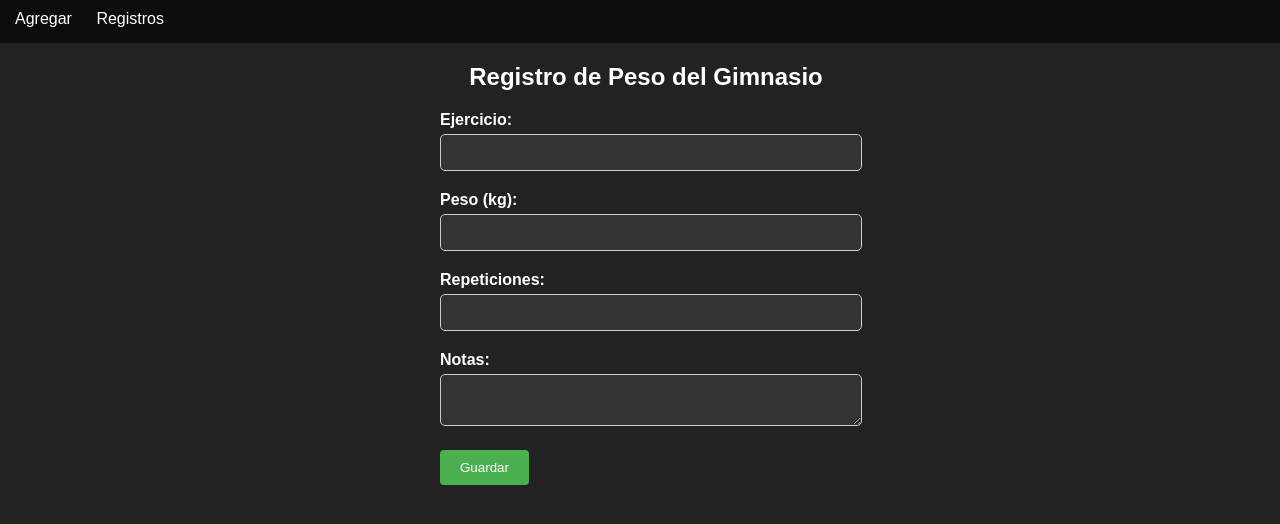
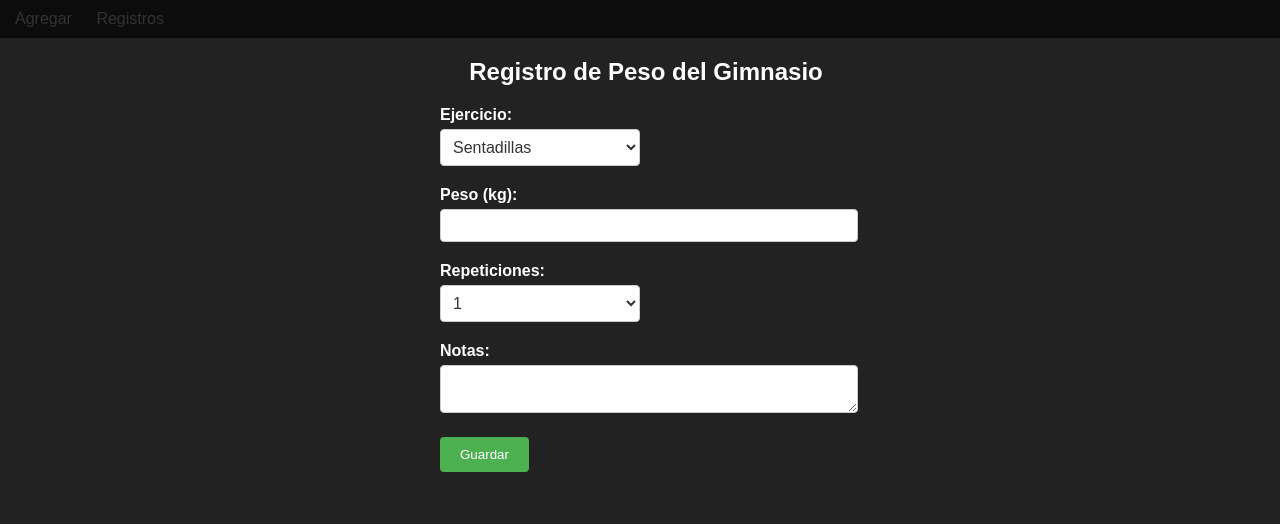
Before and after one commit to JuanEspindola2/IdealWeight, a PHP site: page /index.html in a window 1280 px wide. Shown: the top 524 px of the page. Run offline with PHP 8.4, Linux system fonts and the light colour scheme.

Commit message:
modificando form de pesos

```diff
--- a/index.html
+++ b/index.html
@@ -20,7 +20,21 @@
         <form action="index.php" method="POST">
             <div class="form-group">
                 <label for="exercise-name">Ejercicio:</label>
-                <input type="text" id="exercise-name" name="exercise-name" required>
+                <div class="custom-select">
+                    <select id="exercise-name" name="exercise-name">
+                        <option value="sentadillas">Sentadillas</option>
+                        <option value="press-banca">Press de banca</option>
+                        <option value="curl-biceps">Curl de bíceps</option>
+                        <option value="press-hombros">Press de hombros</option>
+                        <option value="plancha">Plancha</option>
+                        <option value="zancadas">Zancadas</option>
+                        <option value="dominadas">Dominadas</option>
+                        <option value="fondos">Fondos de tríceps</option>
+                        <option value="peso-muerto">Peso muerto</option>
+                        <option value="abdominales">Abdominales</option>
+                    </select>
+                </div>
+
             </div>
             <div class="form-group">
                 <label for="weight">Peso (kg):</label>
@@ -28,7 +42,41 @@
             </div>
             <div class="form-group">
                 <label for="repetitions">Repeticiones:</label>
-                <input type="number" id="repetitions" name="repetitions" required>
+                <div class="custom-select">
+                    <select name="repetitions" id="repetitions">
+                        <option value="1">1</option>
+                        <option value="2">2</option>
+                        <option value="3">3</option>
+                        <option value="4">4</option>
+                        <option value="5">5</option>
+                        <option value="6">6</option>
+                        <option value="7">7</option>
+                        <option value="8">8</option>
+                        <option value="9">9</option>
+                        <option value="10">10</option>
+                        <option value="11">11</option>
+                        <option value="12">12</option>
+                        <option value="13">13</option>
+                        <option value="14">14</option>
+                        <option value="15">15</option>
+                        <option value="16">16</option>
+                        <option value="17">17</option>
+                        <option value="18">18</option>
+                        <option value="19">19</option>
+                        <option value="20">20</option>
+                        <option value="21">21</option>
+                        <option value="22">22</option>
+                        <option value="23">23</option>
+                        <option value="24">24</option>
+                        <option value="25">25</option>
+                        <option value="26">26</option>
+                        <option value="27">27</option>
+                        <option value="28">28</option>
+                        <option value="29">29</option>
+                        <option value="30">30</option>
+                    </select>
+                </div>
+
             </div>
             <div class="form-group">
                 <label for="notes">Notas:</label>
--- a/index.php
+++ b/index.php
@@ -47,6 +47,7 @@ if ($_SERVER["REQUEST_METHOD"] == "POST") {
 
         if ($conn->query($sql) === TRUE) {
             echo "El registro se ha insertado correctamente.";
+
             // Redireccionar al mismo archivo para evitar el reenvío del formulario
             header("Location: ".$_SERVER['PHP_SELF']);
             exit();
--- a/styles.css
+++ b/styles.css
@@ -126,75 +126,29 @@ h2{
   margin-left: 12px;
   text-align: center;
 }
-
-a {
-  color: #fff;
-  text-decoration: none;
+/* Estilos personalizados para el select */
+.custom-select {
+  display: inline-block;
+  position: relative;
+  font-family: Arial, sans-serif;
 }
 
-
-.form-group {
-  margin-bottom: 20px;
+.custom-select select {
+  display: inline-block;
+  padding: 8px;
+  font-size: 16px;
+  border: 1px solid #ccc;
+  border-radius: 4px;
+  background-color: #fff;
+  color: #333;
+  width: 200px;
 }
 
-label {
-  display: block;
-  margin-bottom: 5px;
+.custom-select::after {
+  content: '\25BC';
+  position: absolute;
+  top: 50%;
+  right: 10px;
+  transform: translateY(-50%);
+  pointer-events: none;
 }
-
-input[type="text"],
-input[type="number"],
-textarea {
-  width: 100%;
-  padding: 10px;
-  border-radius: 5px;
-  border: 1px solid #ccc;
-  background-color: #333;
-  color: #fff;
-}
-
-button {
-  padding: 10px 20px;
-  border-radius: 5px;
-  border: none;
-  background-color: #444;
-  color: #fff;
-  cursor: pointer;
-}
-
-ul {
-  list-style-type: none;
-  padding: 0;
-}
-
-li {
-  margin-bottom: 5px;
-}
-
-.registro {
-  border: 1px solid #666;
-  padding: 10px;
-  margin-bottom: 10px;
-  background-color: #333;
-}
-
-.registro-id {
-  font-size: 18px;
-  font-weight: bold;
-  color: #fff;
-}
-
-.ejercicio,
-.peso,
-.repeticiones,
-.notas {
-  color: #fff;
-}
-
-.eliminar a {
-  color: #ff0000;
-}
-
-.editar a {
-  color: #ffa500;
-}
```
